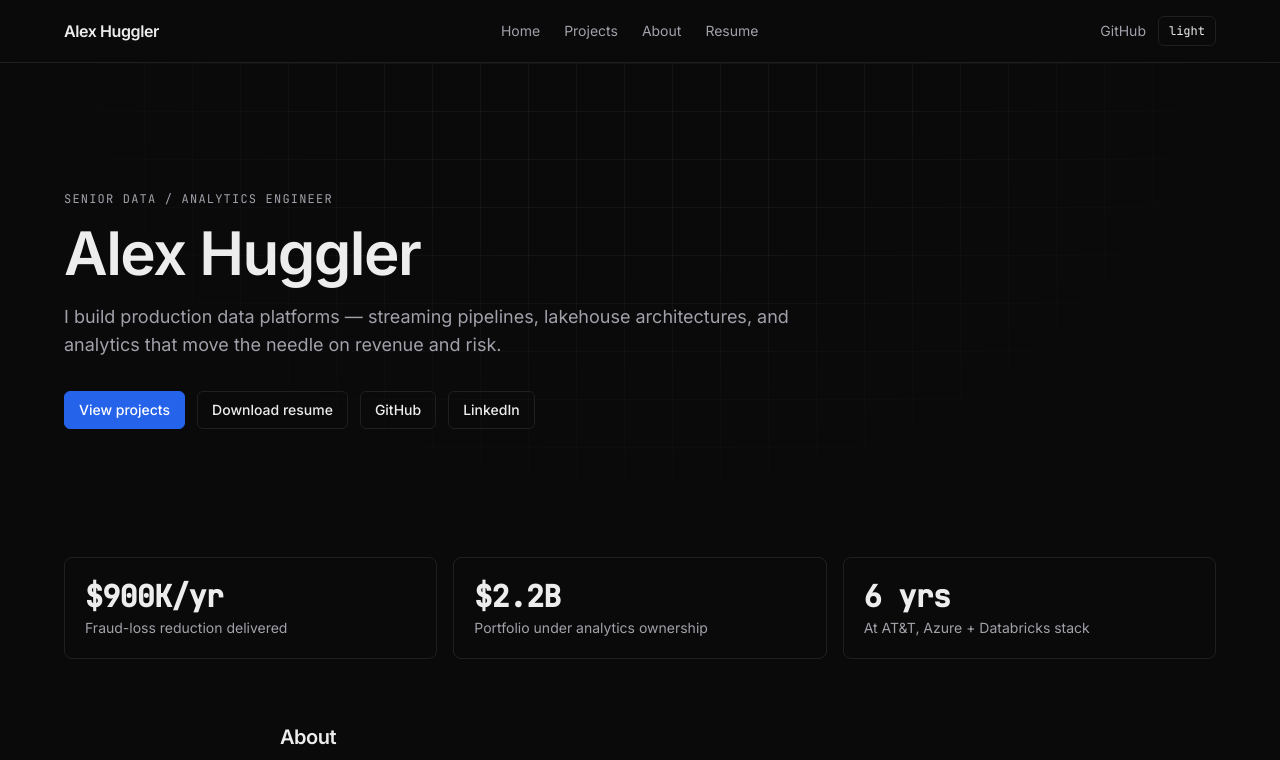
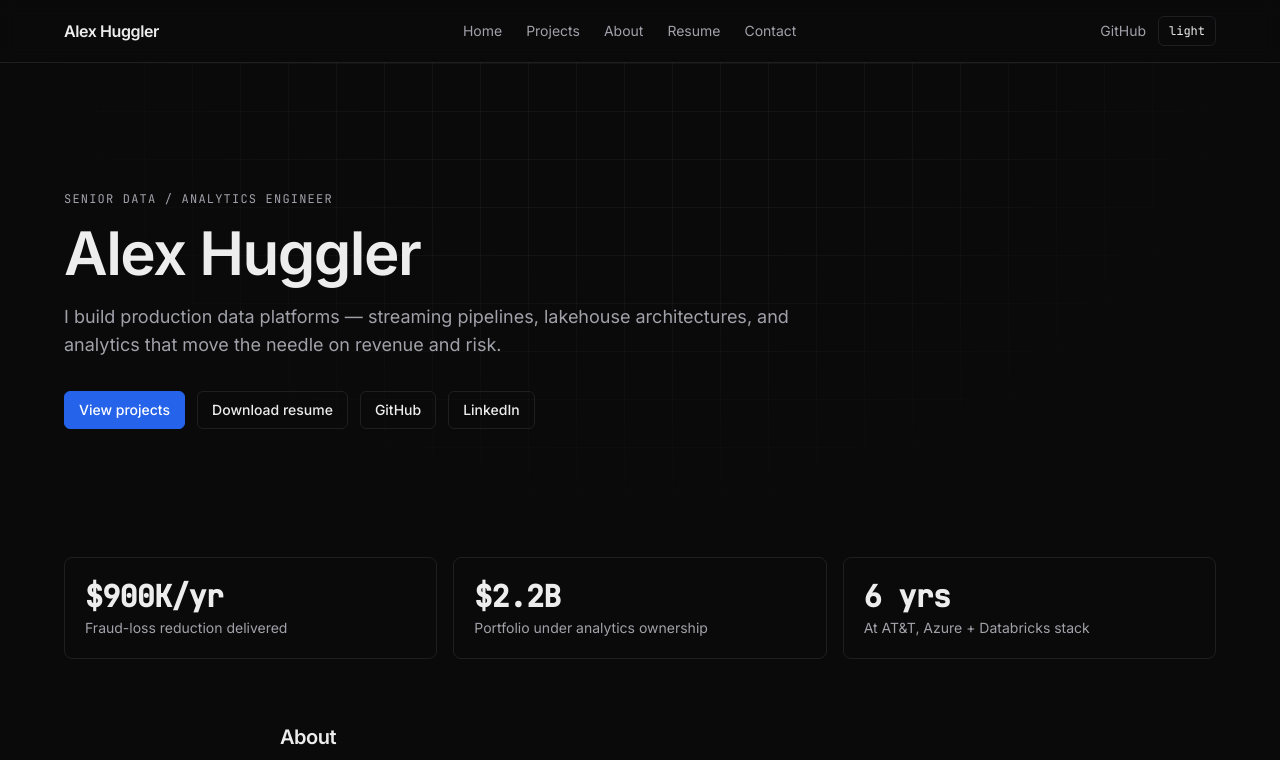
Before and after one commit to AlexHuggler/Huggler-portfolio, an Astro site in the folder portfolio-site/: page / in a window 1280 px wide. Shown: the top 760 px of the page. Built offline with nearby package versions, Linux system fonts and the light colour scheme; Astro itself is replaced by a stand-in of ours; no server answers.

Commit message:
Add 'Contact' link to navigation

```diff
--- a/portfolio-site/src/components/Nav.astro
+++ b/portfolio-site/src/components/Nav.astro
@@ -7,6 +7,7 @@ const links = [
   { href: "/projects", label: "Projects" },
   { href: "/about", label: "About" },
   { href: "/resume", label: "Resume" },
+  { href: "/contact", label: "Contact" },
 ];
 ---
 
```
